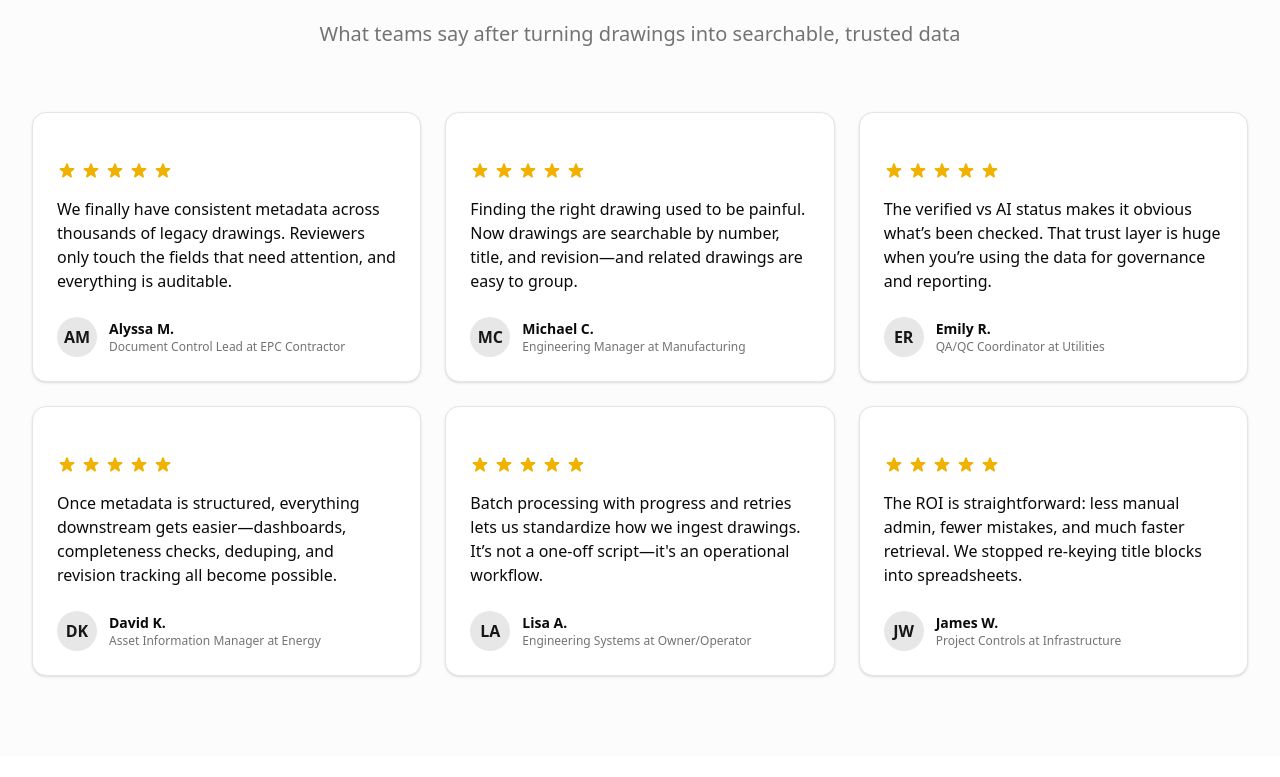
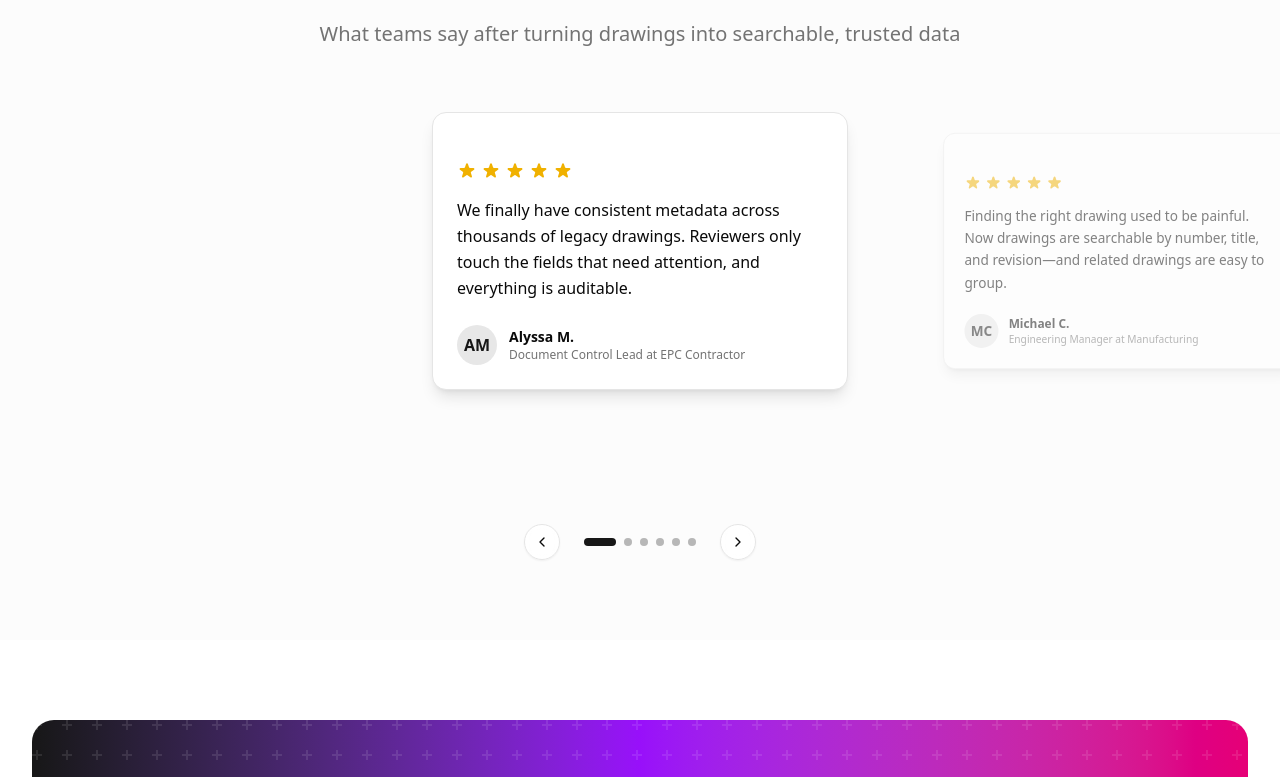
Before and after one commit to nddung2812/drawing_hub_marketings_v1, a Next.js app: page / in a window 1280 px wide. Shown: the part 2683-3460 px from the top of the page. Built offline with nearby package versions, Linux system fonts and the light colour scheme.

Commit message:
add carousel

```diff
--- a/components/testimonials.tsx
+++ b/components/testimonials.tsx
@@ -1,4 +1,9 @@
+"use client";
+
+import { useState, useRef, useEffect } from "react";
 import { Card, CardContent } from "@/components/ui/card";
+import { ChevronLeft, ChevronRight } from "lucide-react";
+import { Button } from "@/components/ui/button";
 
 const testimonials = [
   {
@@ -25,7 +30,7 @@ const testimonials = [
     company: "Utilities",
     image: "ER",
     content:
-      "The verified vs AI status makes it obvious what’s been checked. That trust layer is huge when you’re using the data for governance and reporting.",
+      "The verified vs AI status makes it obvious what's been checked. That trust layer is huge when you're using the data for governance and reporting.",
     rating: 5,
   },
   {
@@ -43,7 +48,7 @@ const testimonials = [
     company: "Owner/Operator",
     image: "LA",
     content:
-      "Batch processing with progress and retries lets us standardize how we ingest drawings. It’s not a one-off script—it's an operational workflow.",
+      "Batch processing with progress and retries lets us standardize how we ingest drawings. It's not a one-off script—it's an operational workflow.",
     rating: 5,
   },
   {
@@ -58,8 +63,117 @@ const testimonials = [
 ];
 
 export function Testimonials() {
+  const [currentIndex, setCurrentIndex] = useState(0);
+  const [isDragging, setIsDragging] = useState(false);
+  const [startX, setStartX] = useState(0);
+  const [translateX, setTranslateX] = useState(0);
+  const [containerWidth, setContainerWidth] = useState(1);
+  const containerRef = useRef<HTMLDivElement>(null);
+
+  // Update container width on mount and resize
+  useEffect(() => {
+    const updateWidth = () => {
+      if (containerRef.current) {
+        setContainerWidth(containerRef.current.offsetWidth);
+      }
+    };
+
+    updateWidth();
+    window.addEventListener('resize', updateWidth);
+    return () => window.removeEventListener('resize', updateWidth);
+  }, []);
+
+  const handlePrevious = () => {
+    setCurrentIndex((prev) => (prev > 0 ? prev - 1 : testimonials.length - 1));
+  };
+
+  const handleNext = () => {
+    setCurrentIndex((prev) => (prev < testimonials.length - 1 ? prev + 1 : 0));
+  };
+
+  const handleTouchStart = (e: React.TouchEvent) => {
+    setIsDragging(true);
+    setStartX(e.touches[0].clientX);
+  };
+
+  const handleMouseDown = (e: React.MouseEvent) => {
+    setIsDragging(true);
+    setStartX(e.clientX);
+    e.preventDefault(); // Prevent text selection
+  };
+
+  const handleTouchMove = (e: React.TouchEvent) => {
+    if (!isDragging) return;
+    const currentX = e.touches[0].clientX;
+    const diff = currentX - startX;
+    setTranslateX(diff);
+  };
+
+  const handleMouseMove = (e: React.MouseEvent) => {
+    if (!isDragging) return;
+    const currentX = e.clientX;
+    const diff = currentX - startX;
+    setTranslateX(diff);
+  };
+
+  const handleDragEnd = () => {
+    if (!isDragging) return;
+    setIsDragging(false);
+
+    // Swipe threshold: 50px
+    if (translateX > 50) {
+      handlePrevious();
+    } else if (translateX < -50) {
+      handleNext();
+    }
+
+    setTranslateX(0);
+  };
+
+  const getCardPosition = (index: number) => {
+    const diff = index - currentIndex;
+    return diff;
+  };
+
+  const getCardStyle = (index: number) => {
+    const position = getCardPosition(index);
+    const baseTranslate = position * 100;
+    const dragOffset = isDragging ? (translateX / containerWidth) * 100 : 0;
+
+    // Only show cards that are within range of -1, 0, 1 positions
+    const isVisible = Math.abs(position) <= 1;
+
+    let scale = 1;
+    let opacity = 1;
+    let zIndex = 10;
+
+    if (position === 0) {
+      // Center card - main focus
+      scale = 1;
+      opacity = 1;
+      zIndex = 20;
+    } else if (Math.abs(position) === 1) {
+      // Side cards
+      scale = 0.85;
+      opacity = 0.5;
+      zIndex = 10;
+    } else {
+      // Hidden cards
+      opacity = 0;
+      scale = 0.7;
+      zIndex = 0;
+    }
+
+    return {
+      transform: `translateX(calc(${baseTranslate + dragOffset}% + ${position * 2}rem)) scale(${scale})`,
+      opacity: isVisible ? opacity : 0,
+      zIndex,
+      pointerEvents: position === 0 ? ('auto' as const) : ('none' as const),
+    };
+  };
+
   return (
-    <section id="testimonials" className="py-20 px-4 sm:px-6 lg:px-8 bg-muted/30">
+    <section id="testimonials" className="py-20 px-4 sm:px-6 lg:px-8 bg-muted/30 overflow-hidden">
       <div className="container mx-auto">
         <div className="text-center max-w-3xl mx-auto mb-16">
           <h2 className="text-4xl sm:text-5xl font-bold mb-4">
@@ -70,10 +184,27 @@ export function Testimonials() {
           </p>
         </div>
 
-        <div className="grid grid-cols-1 md:grid-cols-2 lg:grid-cols-3 gap-6">
+        <div className="relative max-w-5xl mx-auto">
+          {/* Carousel Container */}
+          <div
+            ref={containerRef}
+            className="relative h-[350px] sm:h-[380px] touch-pan-y select-none cursor-grab active:cursor-grabbing"
+            onTouchStart={handleTouchStart}
+            onTouchMove={handleTouchMove}
+            onTouchEnd={handleDragEnd}
+            onMouseDown={handleMouseDown}
+            onMouseMove={handleMouseMove}
+            onMouseUp={handleDragEnd}
+            onMouseLeave={handleDragEnd}
+          >
             {testimonials.map((testimonial, index) => (
-            <Card key={index} className="border-border">
-              <CardContent className="pt-6">
+              <div
+                key={index}
+                className="absolute top-0 left-1/2 w-full max-w-md -translate-x-1/2 transition-all duration-300 ease-out px-4"
+                style={getCardStyle(index)}
+              >
+                <Card className="border-border h-full shadow-lg">
+                  <CardContent className="pt-6 h-full flex flex-col">
                     {/* Stars */}
                     <div className="flex gap-1 mb-4">
                       {[...Array(testimonial.rating)].map((_, i) => (
@@ -89,7 +220,7 @@ export function Testimonials() {
                     </div>
 
                     {/* Content */}
-                <p className="text-foreground mb-6">{testimonial.content}</p>
+                    <p className="text-foreground mb-6 grow text-base leading-relaxed">{testimonial.content}</p>
 
                     {/* Author */}
                     <div className="flex items-center gap-3">
@@ -105,7 +236,46 @@ export function Testimonials() {
                     </div>
                   </CardContent>
                 </Card>
+              </div>
             ))}
+          </div>
+
+          {/* Navigation Buttons and Dots */}
+          <div className="flex items-center justify-center gap-6 mt-8">
+            <Button
+              variant="outline"
+              size="icon"
+              className="rounded-full bg-background/80 backdrop-blur-sm hover:bg-background"
+              onClick={handlePrevious}
+            >
+              <ChevronLeft className="h-6 w-6" />
+            </Button>
+
+            {/* Dots Indicator */}
+            <div className="flex gap-2">
+              {testimonials.map((_, index) => (
+                <button
+                  key={index}
+                  className={`h-2 rounded-full transition-all duration-300 ${
+                    index === currentIndex
+                      ? "w-8 bg-primary"
+                      : "w-2 bg-primary/30 hover:bg-primary/50"
+                  }`}
+                  onClick={() => setCurrentIndex(index)}
+                  aria-label={`Go to testimonial ${index + 1}`}
+                />
+              ))}
+            </div>
+
+            <Button
+              variant="outline"
+              size="icon"
+              className="rounded-full bg-background/80 backdrop-blur-sm hover:bg-background"
+              onClick={handleNext}
+            >
+              <ChevronRight className="h-6 w-6" />
+            </Button>
+          </div>
         </div>
       </div>
     </section>
```
Lines whose indentation alone changed are shown as unchanged.
